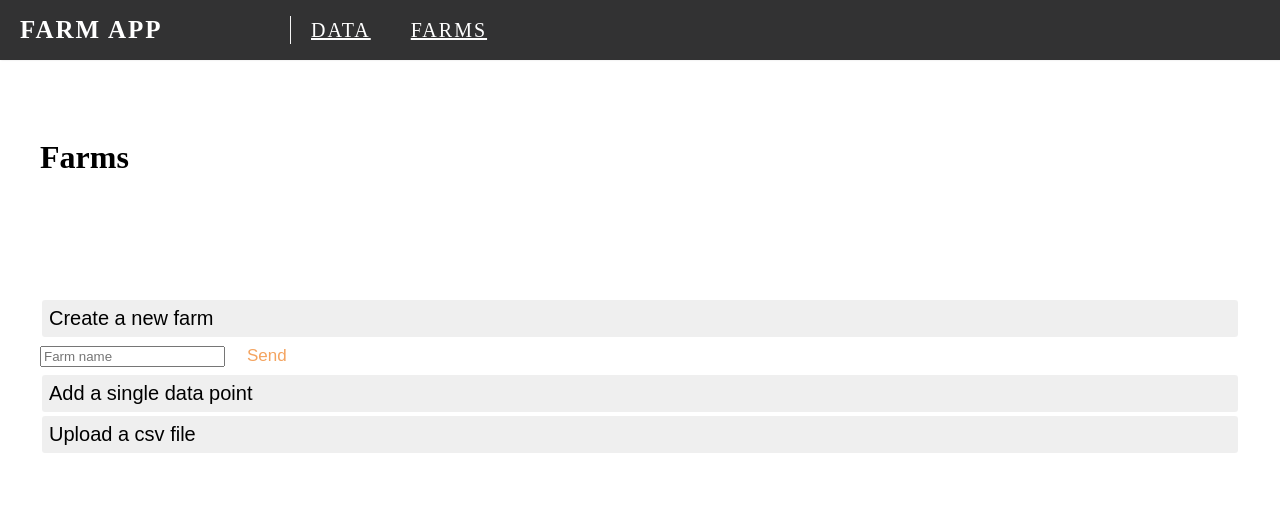
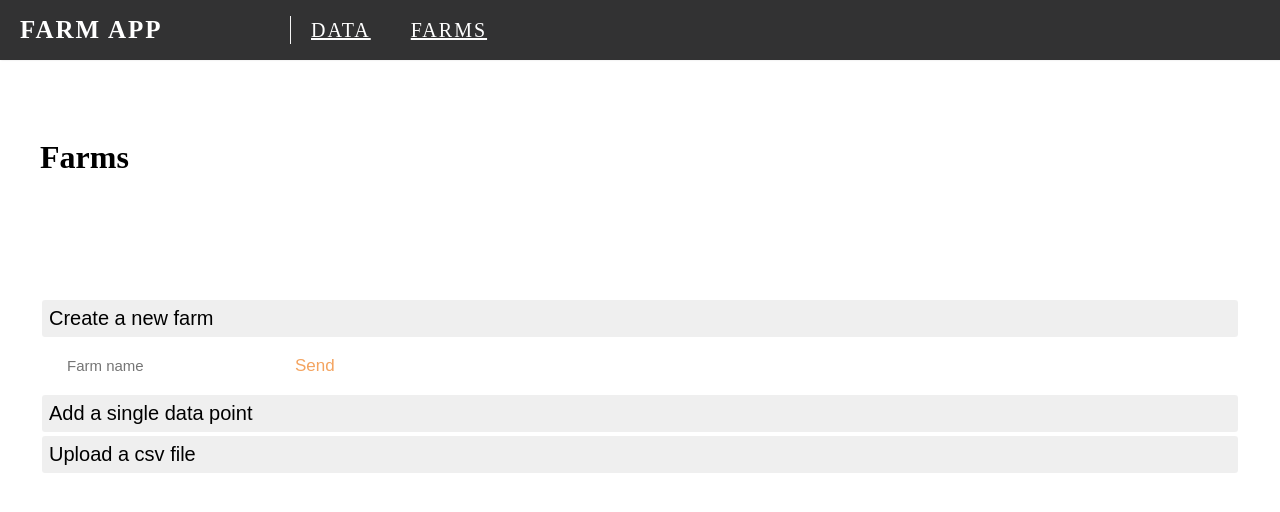
Before and after one commit to okkokuisma/farm-data-exercise, a React (Create React App) app in the folder frontend/: page /farms in a window 1280 px wide. Both pictures are taken after a click on the button "Create a new farm". Shown: the top 512 px of the page. Built offline with nearby package versions, Linux system fonts and the light colour scheme; no server answers.

Commit message:
more refactoring, better input validation

```diff
--- a/frontend/src/components/FarmsView.js
+++ b/frontend/src/components/FarmsView.js
@@ -1,8 +1,9 @@
 import React from 'react'
 import fileService from '../services/fileService'
 import { useSelector, useDispatch } from 'react-redux'
-// import { ListItem } from '../styles'
 import { addData } from '../reducers/dataReducer'
+import { createDataPoint } from '../reducers/dataReducer'
+import { createFarm } from '../reducers/farmReducer'
 import Togglable from './Togglable'
 import FileUploadForm from './forms/FileUploadForm'
 import FarmList from './lists/FarmList'
@@ -14,18 +15,27 @@ const FarmsView = () => {
   const farms = useSelector(state => state.farms)
 
   const handleUploadSubmit = async (file, farm) => {
-    if (!file || !file.type || file.type !== 'text/csv') {
-      alert('Only csv type files allowed.')
-      return
-    }
-
     const response = await fileService.upload({
       file: file,
       filename: file.name,
       farmId: farm.id,
     })
+    dispatch(addData(response))
+  }
 
-    dispatch(addData(response))
+  const handleDataPointCreateSubmit = (farm, date, type, value) => {
+    dispatch(createDataPoint({
+      farmId: farm.id,
+      dateTime: date,
+      metricType: type,
+      metricValue: value
+    }))
+  }
+
+  const handleFarmCreateSubmit = (farmName) => {
+    dispatch(createFarm({
+      name: farmName,
+    }))
   }
 
   return (
@@ -33,10 +43,16 @@ const FarmsView = () => {
       <h1>Farms</h1>
       <FarmList farms={farms} />
       <Togglable buttonLabel='Create a new farm'>
-        < CreateFarmForm farms={farms} />
+        < CreateFarmForm
+          farms={farms}
+          handler={handleFarmCreateSubmit}
+        />
       </Togglable>
       <Togglable buttonLabel='Add a single data point'>
-        <CreateDataPointForm farms={farms} />
+        <CreateDataPointForm
+          farms={farms}
+          handler={handleDataPointCreateSubmit}
+        />
       </Togglable>
       <Togglable buttonLabel='Upload a csv file'>
         <FileUploadForm
--- a/frontend/src/components/Togglable.js
+++ b/frontend/src/components/Togglable.js
@@ -14,7 +14,9 @@ const Togglable = ({ buttonLabel, children }) => {
     <div>
       <ToggleButton as='button' onClick={handleClick}>{buttonLabel}</ToggleButton>
       <div style={showWhenVisible}>
-        {children}
+        <div style={{ padding: '10px 20px' }}>
+          {children}
+        </div>
       </div>
     </div>
   )
--- a/frontend/src/components/forms/CreateDataPointForm.js
+++ b/frontend/src/components/forms/CreateDataPointForm.js
@@ -1,12 +1,9 @@
 import React, { useState, useEffect } from 'react'
-import { useDispatch } from 'react-redux'
-import { createDataPoint } from '../../reducers/dataReducer'
 import FarmSelect from '../inputs/FarmSelect'
 import MetricTypeSelect from '../inputs/MetricTypeSelect'
 import { Button } from '../../styles'
 
-const CreateDataPointForm = ({farms}) => {
-  const dispatch = useDispatch()
+const CreateDataPointForm = ({farms, handler}) => {
   const [selectedFarm, setSelectedFarm] = useState(null)
   const [date, setDate] = useState('')
   const [metricType, setMetricType] = useState('rainFall')
@@ -25,19 +22,21 @@ const CreateDataPointForm = ({farms}) => {
     setMax(minMaxValues[metricType][1])
   }, [metricType])
 
+  const validateValues = () => {
+    return (metricValue >= min && metricValue <= max)
+      && !(/^\s*$/.test(date))
+      && (metricType && !(/^\s*$/.test(metricType)))
+      && (typeof selectedFarm !== 'undefined' && selectedFarm !== null)
+  }
+
   const handleSubmit = async (e) => {
     e.preventDefault()
-    // console.log(selectedFarm)
-    // console.log(date)
-    // console.log(metricType)
-    // console.log(metricValue)
 
-    dispatch(createDataPoint({
-      farmId: selectedFarm.id,
-      dateTime: date,
-      metricType: metricType,
-      metricValue: metricValue
-    }))
+    if (validateValues()) {
+      handler(selectedFarm, date, metricType, metricValue)
+    } else {
+      alert('Invalid values. Please check you have set a value to every input field and that the given values are within the valid min and max values.')
+    }
   }
 
   if (!farms) return null
--- a/frontend/src/components/forms/CreateFarmForm.js
+++ b/frontend/src/components/forms/CreateFarmForm.js
@@ -1,10 +1,7 @@
 import React, { useState } from 'react'
-import { useDispatch } from 'react-redux'
-import { createFarm } from '../../reducers/farmReducer'
-import { Button } from '../../styles'
+import { Button, Field } from '../../styles'
 
-const CreateFarmForm = ({farms}) => {
-  const dispatch = useDispatch()
+const CreateFarmForm = ({farms, handler}) => {
   const [farmName, setFarmName] = useState('')
 
   const handleSubmit = async (e) => {
@@ -17,15 +14,13 @@ const CreateFarmForm = ({farms}) => {
       alert('Farm with the given name already exists.')
       return
     }
-    dispatch(createFarm({
-      name: farmName,
-    }))
+    handler(farmName)
   }
 
   return (
     <>
       <form onSubmit={handleSubmit}>
-        <input
+        <Field
           type="text"
           value={farmName}
           placeholder='Farm name'
--- a/frontend/src/components/forms/FileUploadForm.js
+++ b/frontend/src/components/forms/FileUploadForm.js
@@ -7,13 +7,22 @@ const FileUploadForm = ({handler, farms}) => {
   const [selectedFile, setSelectedFile] = useState(null)
   const fileInputRef = useRef(null)
 
+  const validateValues = () => {
+    return (typeof selectedFarm !== 'undefined' && selectedFarm !== null)
+      && (typeof selectedFile !== 'undefined' && selectedFile !== null)
+      && (selectedFile.type === 'text/csv')
+  }
+
   const handleSubmit = async (e) => {
     e.preventDefault()
 
-    await handler(selectedFile, selectedFarm)
-
-    setSelectedFile(null)
-    fileInputRef.current.value = ''
+    if (validateValues()) {
+      await handler(selectedFile, selectedFarm)
+      setSelectedFile(null)
+      fileInputRef.current.value = ''
+    } else {
+      alert('Invalid values.')
+    }
   }
 
   return (
@@ -36,11 +45,6 @@ const FileUploadForm = ({handler, farms}) => {
           style={{display: 'none'}}
         />
         <span>{selectedFile?.name || 'No file selected'}</span>
-        {/* <input
-          ref={fileInputRef}
-          type="file"
-          onChange={(e) => setSelectedFile(e.target.files[0])}
-        /> */}
         <Button type="submit">Upload</Button>
       </form>
     </>
--- a/frontend/src/styles.js
+++ b/frontend/src/styles.js
@@ -51,6 +51,14 @@ export const ListItem = styled.div`
   }
 `
 
+export const Field = styled.input`
+  border: 2pt solid white;
+  border-radius: 5px;
+  background-color: white;
+  font-size: 15px;
+  padding: 5px 5px;
+`
+
 export const Button = styled.button`
   border: 2pt solid white;
   border-radius: 5px;
@@ -68,10 +76,10 @@ export const Select = styled.select`
   width: 200px;
   border: 2pt solid white;
   border-radius: 5px;
-  text-align: center;
+  // text-align: center;
   text-decoration: none;
   font-size: 15px;
-  padding: 5px 20px;
+  padding: 5px 0px;
   :hover {
     background-color: sandybrown;
   }
```
